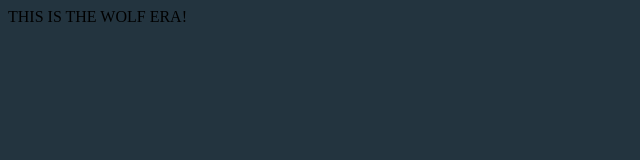
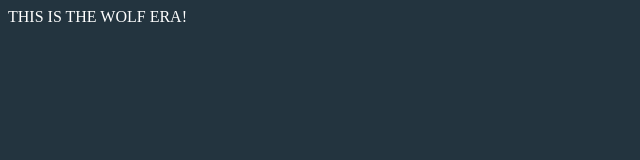
Before and after one commit to WolfEra/WolfEra.github.io, a plain HTML site: page index.html in a window 1280 px wide. Shown: the whole page, without its empty margins (0-640 px from the left). Drawn offline with Linux system fonts and the light colour scheme.

Commit message:
update font

```diff
--- a/styles.css
+++ b/styles.css
@@ -1,4 +1,4 @@
 body {
     background-color: #23343f;
-    font: #ffffff;
+    color: #ffffff;
 }
```
